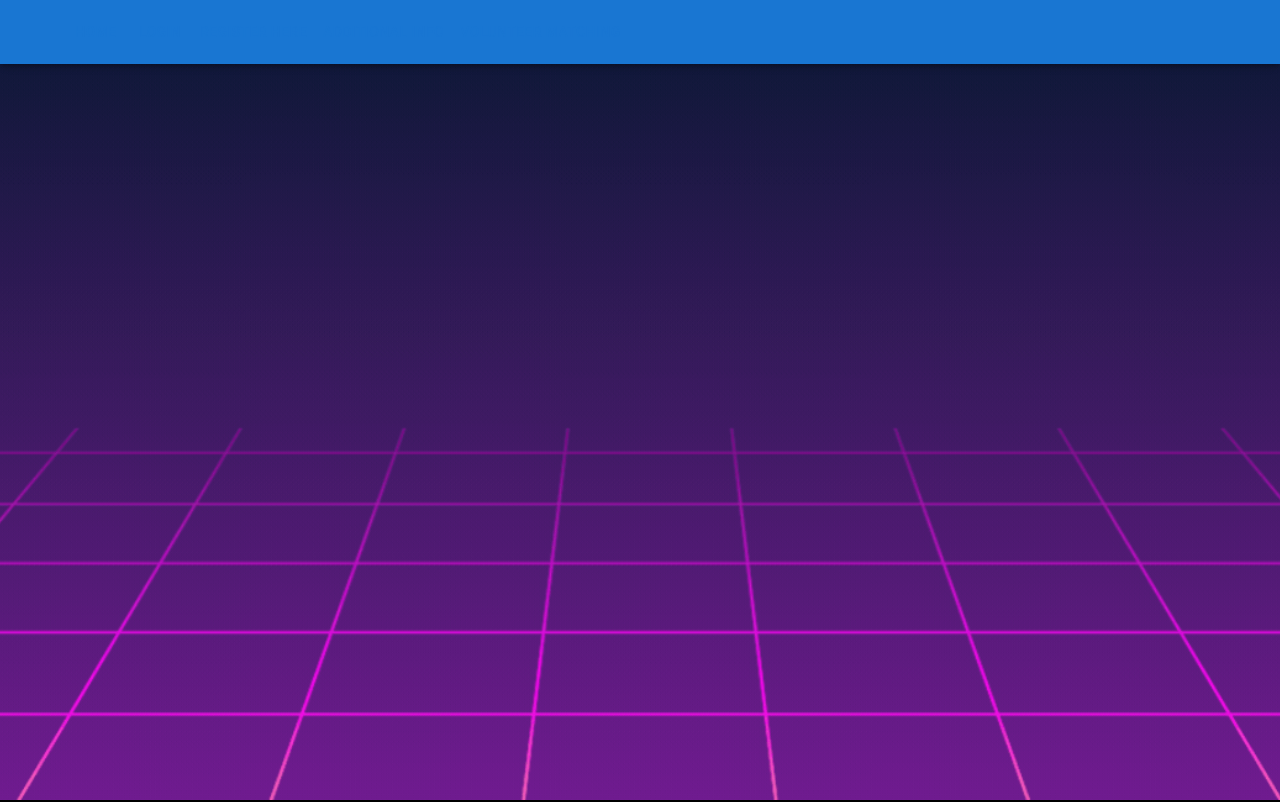
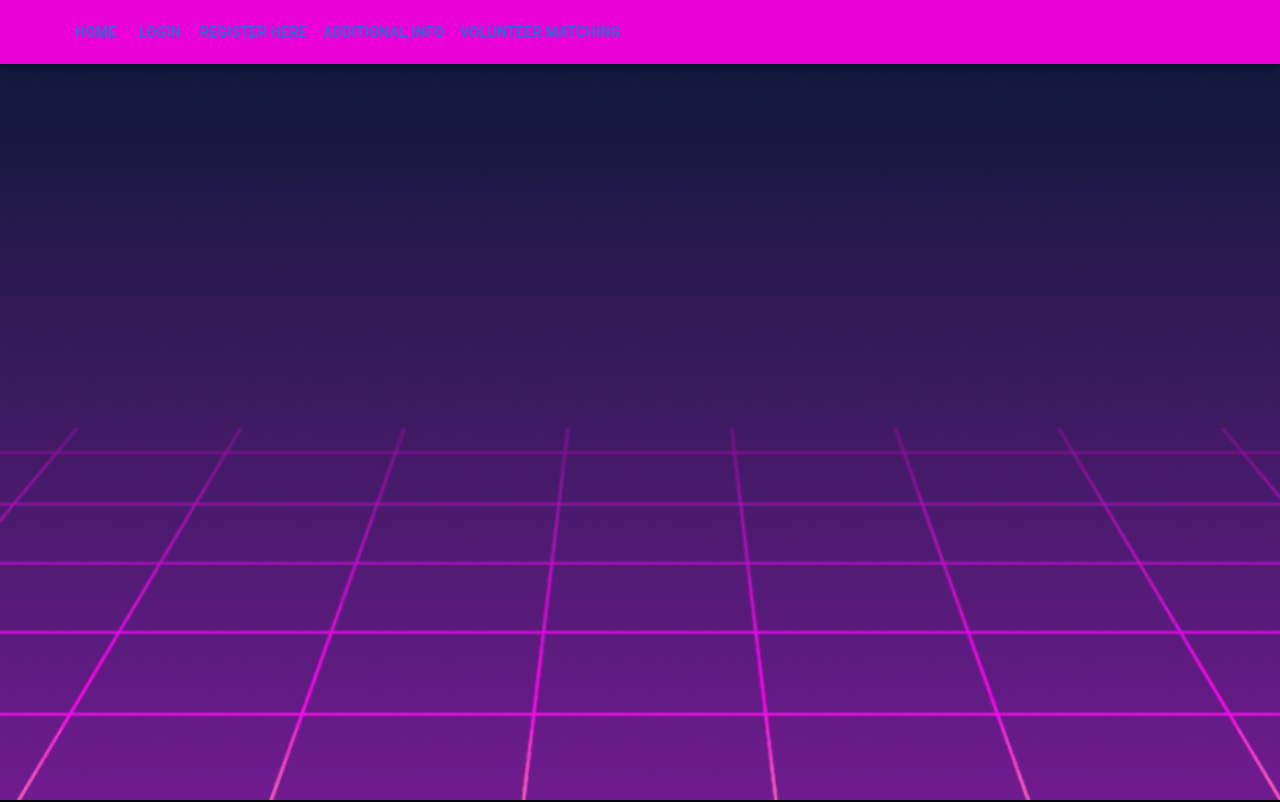
Before and after one commit to aabradsh/4353-swd-project-front, a React (Create React App) app: page / in a window 1280 px wide. Shown: the top 802 px of the page. Built offline with nearby package versions, Linux system fonts and the light colour scheme.

Commit message:
checking removed duplicated files

```diff
--- a/src/Navbar.css
+++ b/src/Navbar.css
@@ -1,5 +1,5 @@
 .navbar {
-    background-color: #ea00d9;
+    background-color: #ea00d9 !important;
     z-index: 1300; /* ensure it stays above other elements */
 }
 
--- a/src/Navbar.js
+++ b/src/Navbar.js
@@ -12,7 +12,7 @@ function Navbar() {
           <Button className="navbar-button" component={Link} to="/login">Login</Button>
           <Button className="navbar-button" component={Link} to="/Register">Register Here</Button>
           <Button className="navbar-button" component={Link} to="/AdditionalInfo">Additional Info</Button>
-          <Button className="navbar-button" component={Link} to="/volunteerMatching"> Volunteer Matching</Button>
+          <Button className="navbar-button" component={Link} to="/volunteerMatching">Volunteer Matching</Button>
         </Container>
       </Toolbar>
     </AppBar>
```
